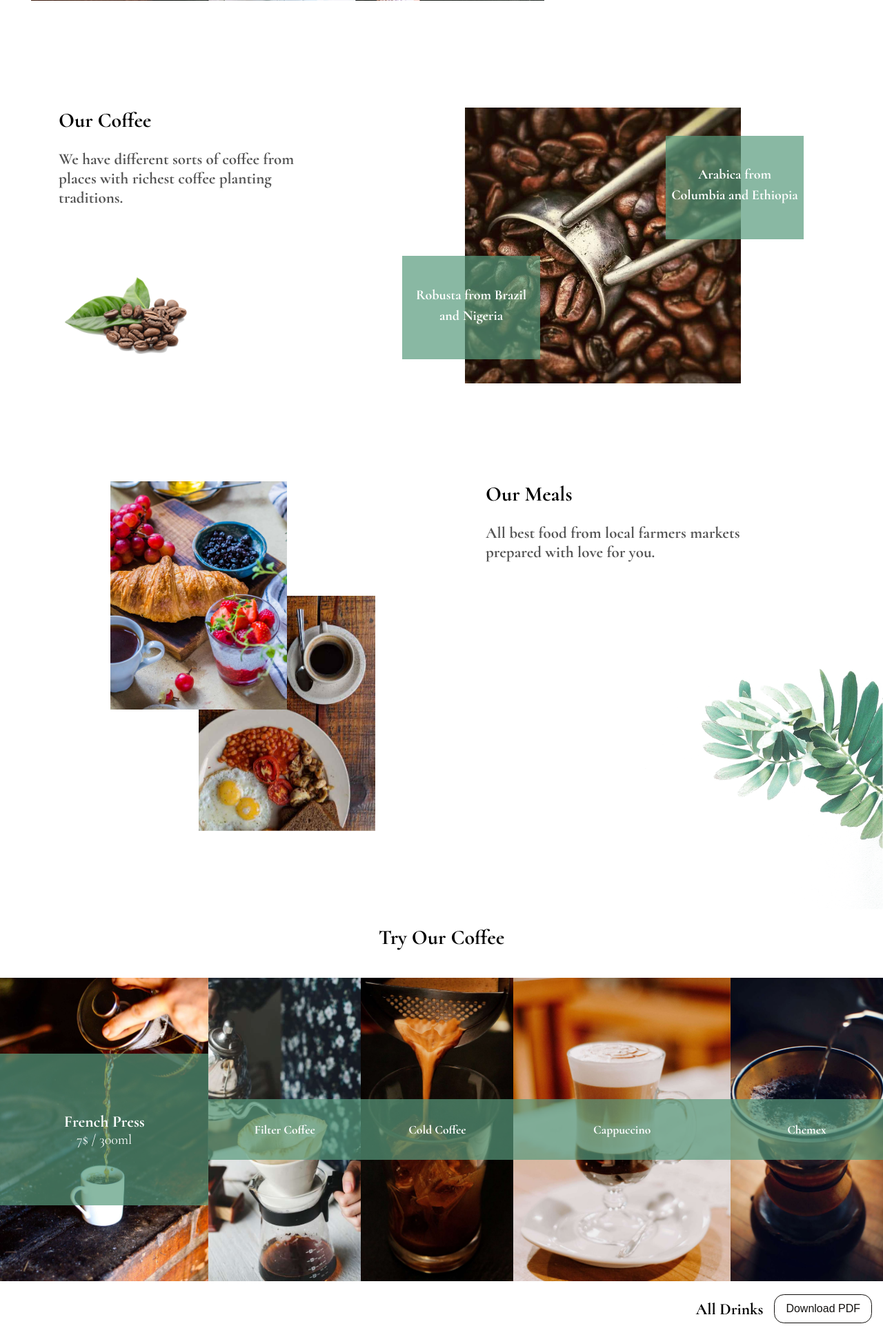
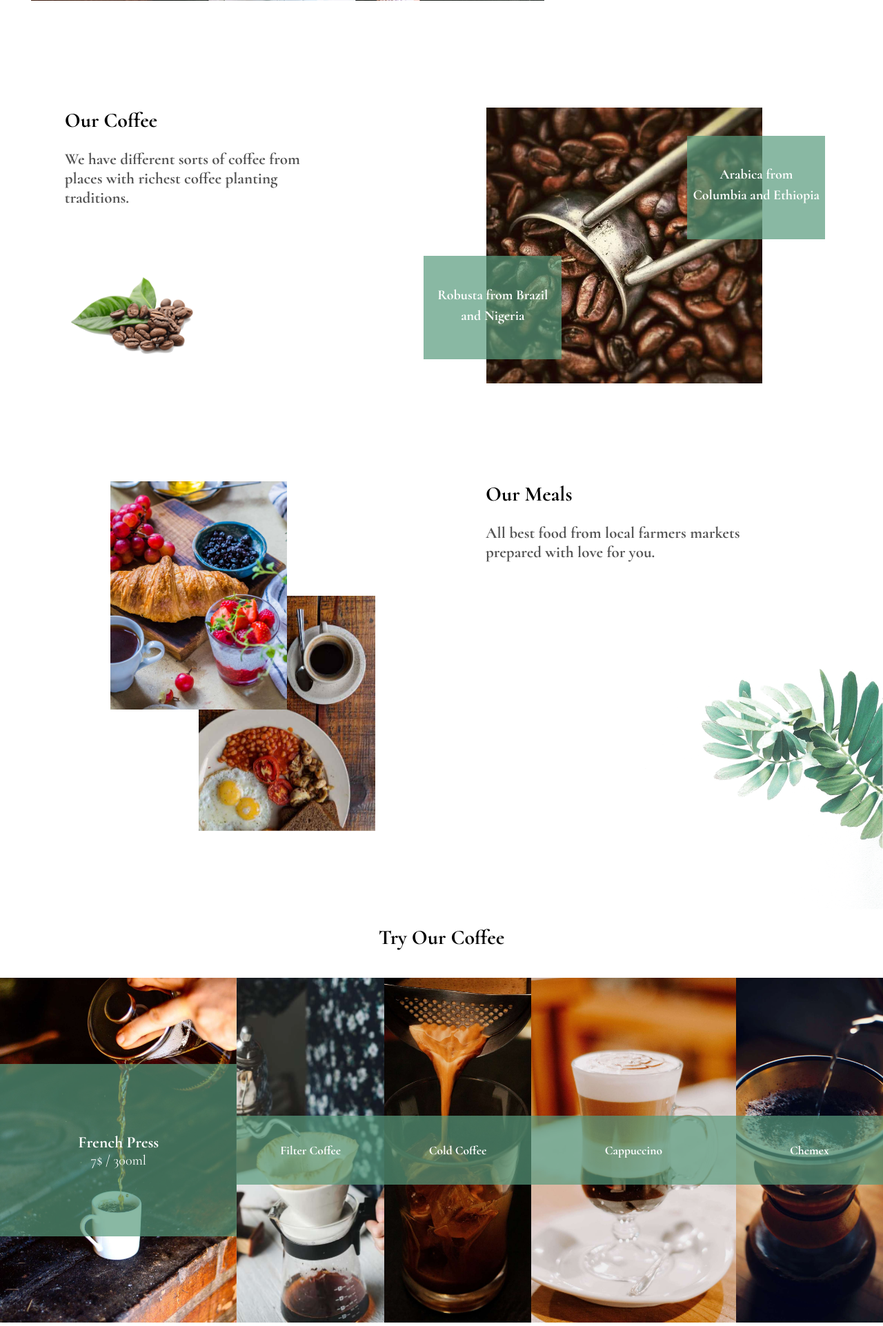
Before and after one commit to GMatorin/LocalCoffee, a PHP site: page /src/index.html in a window 1280 px wide. Shown: the part 756-2679 px from the top of the page at 69% size. Run offline with PHP 8.4, Linux system fonts and the light colour scheme; some libraries are stand-ins or nearby versions.

Commit message:
Fixed menu galleries and got rid of justify-evenly since Microsoft Edge does't support it

```diff
--- a/scss/_config.scss
+++ b/scss/_config.scss
@@ -39,6 +39,12 @@
   object-position: center 60%;
 }
 
+@mixin mediaXs {
+  @media screen and (min-width: 420px) {
+    @content;
+  }
+}
+
 @mixin mediaSm {
   @media screen and (min-width: 630px) {
     @content;
--- a/scss/_dynamics.scss
+++ b/scss/_dynamics.scss
@@ -24,7 +24,7 @@
 
   grid-column: span 2;
   position: relative;
-  height: 320px;
+  height: 200px;
 
   &::after {
     display: none !important;
--- a/scss/_mobile.scss
+++ b/scss/_mobile.scss
@@ -1,3 +1,12 @@
+@include mediaXs {
+  .coffee-fig-active {
+    height: 320px;
+  }
+  .meal-fig-active {
+    height: 320px;
+  }
+}
+
 @include mediaSm {
   .welcome {
     .nav-info {
@@ -288,7 +297,7 @@
     &-coffee {
       display: flex;
       padding-top: 7rem;
-      justify-content: space-evenly;
+      justify-content: space-around;
       &_info {
         flex-basis: 35%;
         display: flex;
@@ -348,7 +357,7 @@
       display: flex;
       flex-direction: row-reverse;
       margin-top: 8.5rem;
-      justify-content: space-evenly;
+      justify-content: space-around;
       &_info {
         flex-basis: 45%;
         position: relative;
@@ -464,7 +473,7 @@
   .menu-coffee {
     &-images {
       .coffee-fig-active {
-        height: 440px;
+        height: 500px;
       }
     }
   }
@@ -472,7 +481,7 @@
   .menu-meals {
     &-images {
       .meal-fig-active {
-        height: 440px;
+        height: 490px;
       }
     }
   }
--- a/scss/main.scss
+++ b/scss/main.scss
@@ -175,7 +175,9 @@
 
 .about {
   &-coffee {
+    margin: 0 auto;
     &_info {
+      margin-left: 2.5rem;
       .info-wrapper {
         display: flex;
         margin: 0 auto;
--- a/src/css/main.css
+++ b/src/css/main.css
@@ -28,7 +28,7 @@
   grid-row: 1/2;
   grid-column: span 2;
   position: relative;
-  height: 320px; }
+  height: 200px; }
   .coffee-fig-active::after {
     display: none !important; }
   .coffee-fig-active figcaption {
@@ -207,6 +207,10 @@
       .welcome .nav-info-social a i {
         margin-right: 2rem; }
 
+.about-coffee {
+  margin: 0 auto; }
+  .about-coffee_info {
+    margin-left: 2.5rem; }
     .about-coffee_info .info-wrapper {
       display: flex;
       margin: 0 auto;
@@ -219,7 +223,6 @@
         text-align: center;
         color: #545454;
         margin-top: 0.5rem; }
-
   .about-coffee_image {
     width: 100%;
     position: relative; }
@@ -436,6 +439,12 @@
   footer p {
     font-size: 12px; }
 
+@media screen and (min-width: 420px) {
+  .coffee-fig-active {
+    height: 320px; }
+  .meal-fig-active {
+    height: 320px; } }
+
 @media screen and (min-width: 630px) {
   .welcome .nav-info .menu-btn {
     flex-basis: 7%; }
@@ -637,7 +646,7 @@
   .about-coffee {
     display: flex;
     padding-top: 7rem;
-    justify-content: space-evenly; }
+    justify-content: space-around; }
     .about-coffee_info {
       flex-basis: 35%;
       display: flex;
@@ -685,7 +694,7 @@
     display: flex;
     flex-direction: row-reverse;
     margin-top: 8.5rem;
-    justify-content: space-evenly; }
+    justify-content: space-around; }
     .about-meals_info {
       flex-basis: 45%;
       position: relative; }
@@ -749,6 +758,6 @@
   .about-meals_image {
     flex-basis: 30%; }
   .menu-coffee-images .coffee-fig-active {
-    height: 440px; }
+    height: 500px; }
   .menu-meals-images .meal-fig-active {
-    height: 440px; } }
+    height: 490px; } }
```
Lines whose indentation alone changed are shown as unchanged.
